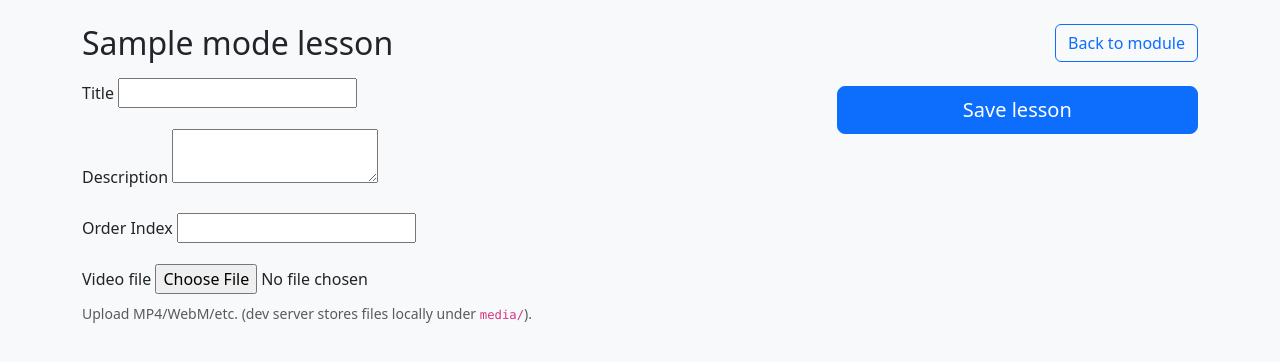
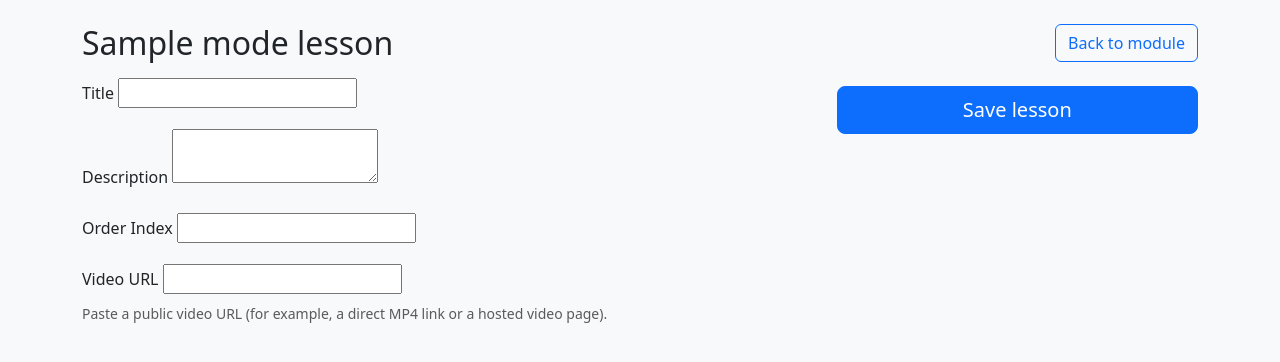
Before and after one commit to Nissar005/devops_web_app, a Django app: template templates/catalog/admin_lesson_form.html in a window 1280 px wide. Shown: the part 56-418 px from the top of the page. Run offline with Django 3.2, Linux system fonts and the light colour scheme; the template is opened without the code that fills it: most values are stand-ins (such as "Sample title", 1, 10 or a date in 2020); form fields are guessed from the names that the template uses.

Commit message:
Updated production for Render

```diff
--- a/catalog/forms.py
+++ b/catalog/forms.py
@@ -21,7 +21,7 @@ class CourseModuleForm(forms.ModelForm):
 class CourseLessonForm(forms.ModelForm):
     class Meta:
         model = CourseLesson
-        fields = ["title", "description", "order_index", "video_file"]
+        fields = ["title", "description", "order_index", "video_url"]
 
 
 class UserRoleForm(forms.ModelForm):
--- a/catalog/models.py
+++ b/catalog/models.py
@@ -62,6 +62,9 @@ class CourseLesson(models.Model):
     description = models.TextField(blank=True)
     order_index = models.PositiveIntegerField()
 
+    # Store a public video URL for lessons instead of uploading local files.
+    video_url = models.URLField(blank=True, null=True)
+
     # Store uploads locally for dev; in production point MEDIA_ROOT at S3/NFS.
     video_file = models.FileField(
         upload_to="course_videos/",
--- a/templates/catalog/admin_course_form.html
+++ b/templates/catalog/admin_course_form.html
@@ -72,10 +72,10 @@
               <div class="list-group-item d-flex justify-content-between align-items-start gap-3">
                 <div>
                   <div class="fw-semibold">Lesson {{ lesson.order_index }}: {{ lesson.title }}</div>
-                  {% if lesson.video_file %}
-                    <div class="text-muted small">Video uploaded</div>
+                  {% if lesson.video_url or lesson.video_file %}
+                    <div class="text-muted small">Video configured</div>
                   {% else %}
-                    <div class="text-muted small">Video not uploaded</div>
+                    <div class="text-muted small">Video link not configured</div>
                   {% endif %}
                 </div>
                 <div class="d-flex gap-2 flex-wrap justify-content-end">
--- a/templates/catalog/admin_lesson_form.html
+++ b/templates/catalog/admin_lesson_form.html
@@ -10,7 +10,7 @@
     </a>
   </div>
 
-  <form method="post" enctype="multipart/form-data">
+  <form method="post">
     {% csrf_token %}
     <div class="row g-3">
       <div class="col-md-8">
@@ -27,16 +27,23 @@
           {{ form.order_index }}
         </div>
         <div class="mb-3">
-          <label class="form-label">Video file</label>
-          {{ form.video_file }}
+          <label class="form-label">Video URL</label>
+          {{ form.video_url }}
           <div class="text-muted small mt-1">
-            Upload MP4/WebM/etc. (dev server stores files locally under <code>media/</code>).
+            Paste a public video URL (for example, a direct MP4 link or a hosted video page).
           </div>
         </div>
       </div>
       <div class="col-md-4 d-grid align-content-start">
         <button type="submit" class="btn btn-primary btn-lg mt-2">Save lesson</button>
-        {% if mode == "edit" and lesson and lesson.video_file %}
+        {% if mode == "edit" and lesson and lesson.video_url %}
+          <div class="mt-3">
+            <div class="text-muted small mb-1">Current video</div>
+            <a class="btn btn-sm btn-outline-secondary" href="{{ lesson.video_url }}" target="_blank">
+              Open link
+            </a>
+          </div>
+        {% elif mode == "edit" and lesson and lesson.video_file %}
           <div class="mt-3">
             <div class="text-muted small mb-1">Current video</div>
             <a class="btn btn-sm btn-outline-secondary" href="{{ lesson.video_file.url }}" target="_blank">
--- a/templates/catalog/admin_module_form.html
+++ b/templates/catalog/admin_module_form.html
@@ -42,7 +42,7 @@
           <div>
             <div class="fw-semibold">Lesson {{ lesson.order_index }}: {{ lesson.title }}</div>
             <div class="text-muted small">
-              {% if lesson.video_file %}Video uploaded{% else %}Video not uploaded{% endif %}
+              {% if lesson.video_url or lesson.video_file %}Video configured{% else %}Video link not configured{% endif %}
             </div>
           </div>
           <div class="d-flex flex-wrap gap-2 justify-content-end">
--- a/templates/catalog/course_detail.html
+++ b/templates/catalog/course_detail.html
@@ -71,7 +71,7 @@
                           <span class="badge text-bg-secondary">Not completed</span>
                         {% endif %}
 
-                        {% if lesson.video_file %}
+                        {% if lesson.video_url or lesson.video_file %}
                           <div class="mt-2">
                             {% if lesson.id in completed_lesson_ids %}
                               <a class="btn btn-sm btn-outline-primary" href="{% url 'learning:lesson_play' lesson.id %}">
@@ -84,7 +84,7 @@
                             {% endif %}
                           </div>
                         {% else %}
-                          <div class="mt-2 text-muted small">Video not uploaded yet.</div>
+                          <div class="mt-2 text-muted small">Video link not configured yet.</div>
                         {% endif %}
                       {% else %}
                         <span class="badge text-bg-light border">Locked</span>
```
Also changed, not shown: templates/learning/lesson_play.html (+7 -3 lines), catalog/migrations/0002_courselesson_video_url.py (added), db.sqlite3, 1 other file.
